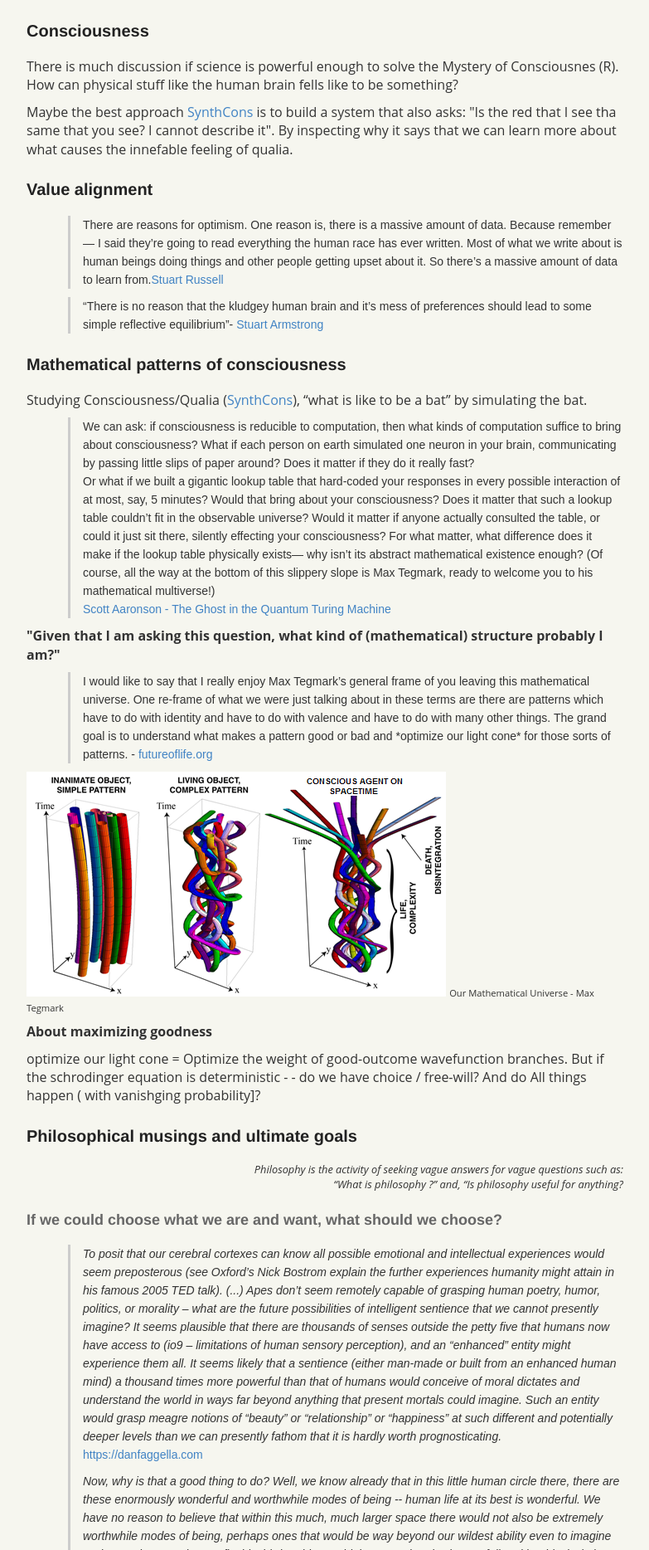
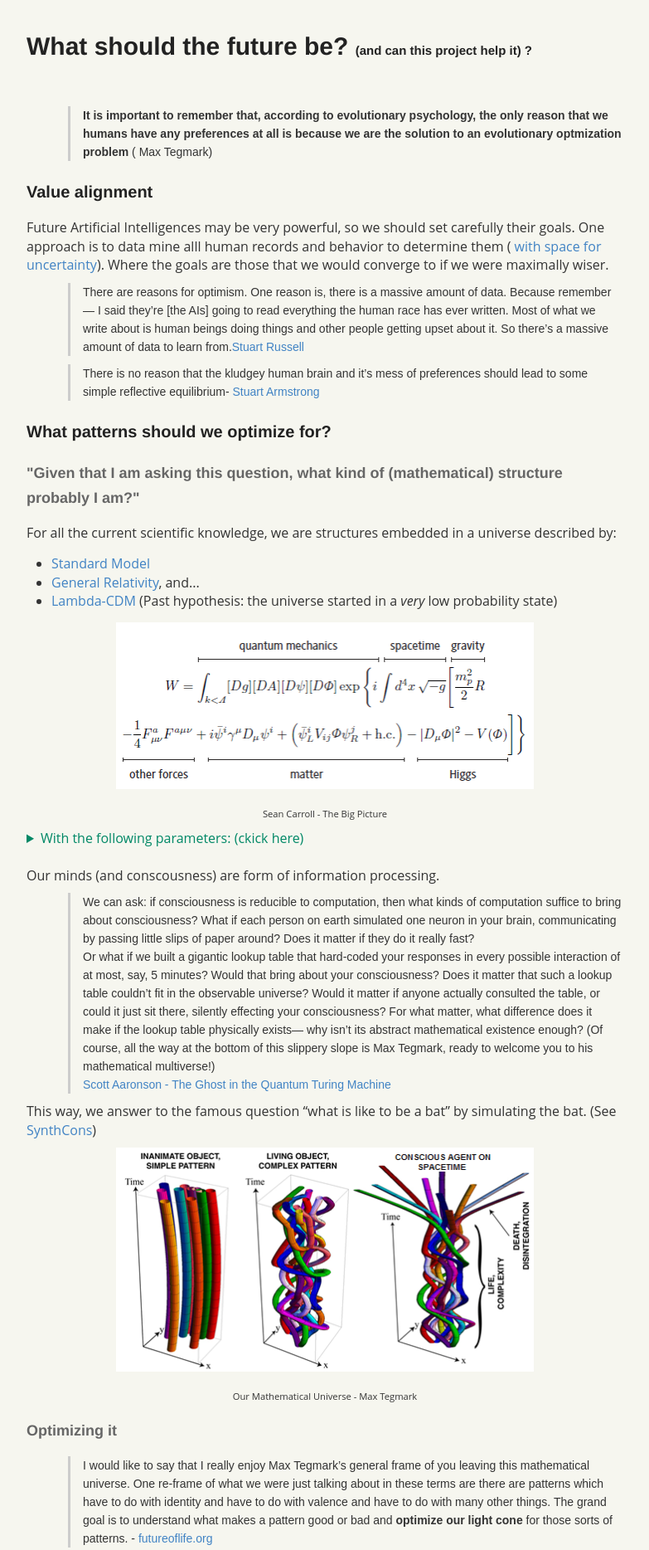
Before and after one commit to filipezf/filipezf.github.io, a plain HTML site: page consc.html in a window 1280 px wide. Shown: the top 1868 px of the page at 83% size, without its empty margins (248-1031 px from the left). Drawn offline with Linux system fonts and the light colour scheme.

Commit message:
Update consc.html

```diff
--- a/consc.html
+++ b/consc.html
@@ -7,53 +7,86 @@
 <p><body>
 <div class="container">
 
-<h3>Consciousness</h3>
 
-<p>There is much discussion if science is powerful enough to solve the Mystery of Consciousnes (R). How can physical stuff like the human brain fells like to be something?</p>
+<h1> What should the future be?
+<span style='font-size:50%'>(and can this project help it) ?</span>
+</h1>
 
-<p>Maybe the best approach <a href="references.html#SynthCons">SynthCons</a> is to build a system that also asks: "Is the red that I see tha same that you see? I cannot describe it". By inspecting why it says that we can learn more about what causes the innefable feeling of qualia.</p>
-
+<br>
+<blockquote>
+ <b>It is important to remember that, according to evolutionary psychology, the only reason that we humans have any preferences at all is because we are the solution to an evolutionary optmization problem</b> ( Max Tegmark)</blockquote>
 
 
 <h3> Value alignment</h3>
+Future Artificial Intelligences may be very powerful, so we should set carefully their goals. One approach is to data mine alll human records and behavior to determine them
+( <a href ='https://www.newworldai.com/three-principles-for-creating-safer-artificial-intelligence-stuart-russell/'>with space for uncertainty</a>).
+Where the goals are those that we would converge to if we were maximally wiser.
 <blockquote>
-There are reasons for optimism. One reason is, there is a massive amount of data. Because remember — I said they’re going to read everything the human race has ever written. Most of what we write about is human beings doing things and other people getting upset about it. So there’s a massive amount of data to learn from.<a href='https://www.newworldai.com/three-principles-for-creating-safer-artificial-intelligence-stuart-russell/'>Stuart Russell</a></blockquote>
-<p><blockquote>“There is no reason that the kludgey human brain and it’s mess of preferences should lead to some simple reflective equilibrium”- <a href='https://futureoflife.org/2019/09/17/synthesizing-a-humans-preferences-into-a-utility-function-with-stuart-armstrong'>Stuart Armstrong</a></blockquote>
+There are reasons for optimism. One reason is, there is a massive amount of data. Because remember — I said they’re [the AIs] going to read everything the human race has ever written. Most of what we write about is human beings doing things and other people getting upset about it. So there’s a massive amount of data to learn from.<a href='https://www.newworldai.com/three-principles-for-creating-safer-artificial-intelligence-stuart-russell/'>Stuart Russell</a></blockquote>
+<!-- b>BUT</b -->
+<p><blockquote>There is no reason that the kludgey human brain and it’s mess of preferences should lead to some simple reflective equilibrium- <a href='https://futureoflife.org/2019/09/17/synthesizing-a-humans-preferences-into-a-utility-function-with-stuart-armstrong'>Stuart Armstrong</a></blockquote>
 
-<h3>Mathematical patterns of consciousness</h3>
 
-Studying Consciousness/Qualia (<a href='references.html#SynthCons'>SynthCons</a>), “what is like  to be a bat” by simulating the bat.
+<h3>What patterns should we optimize for?</h3>
+
+<h4> "Given that I am asking this question, what kind of (mathematical) structure probably I am?" </h4>
+
+
+For all the current scientific knowledge, we are structures embedded in a universe described by:
+<ul>
+<li>  <a href='https://en.wikipedia.org/wiki/Standard_Model'> Standard Model</a>
+<li>  <a href='https://en.wikipedia.org/wiki/General_Relativity'> General Relativity</a>, and...
+<li> <a href='https://en.wikipedia.org/wiki/Lambda-CDM_model'> Lambda-CDM</a>
+  (Past hypothesis: the universe started in a <em>very</em> low probability state)
+</ul>
+<p><img src="equation.png" alt="Big Equation" title="" class='center'/><br>
+<span class='center' style='font-size:70%;text-align:center'>Sean Carroll - The Big Picture</span>
+</p>
+<details><summary>With the following parameters: (ckick here)</summary>
+<img src="parameters.jpg" alt="Parameters" title="" class='center'/>
+</details>
+<br>
+
+Our minds (and conscousness) are form of information processing.
+
 <blockquote>
 We can ask: if consciousness is reducible to computation, then what kinds of computation suffice to bring about consciousness? What if each person on earth simulated one neuron in your brain, communicating by passing little slips of paper around? Does it matter if they do it really fast?<br>
 Or what if we built a gigantic lookup table that hard-coded your responses in every possible interaction of at most, say, 5 minutes? Would that bring about your consciousness? Does it matter that such a lookup table couldn’t fit in the observable universe? Would it matter if anyone actually consulted the table, or could it just sit there, silently effecting your consciousness? For what matter, what difference does it make if the lookup table physically exists— why isn’t its abstract mathematical existence enough? (Of course, all the way at the bottom of this slippery slope is Max Tegmark, ready to welcome you to his mathematical multiverse!)<br>
 <a href='https://arxiv.org/abs/1306.0159'> Scott Aaronson - The Ghost in the Quantum Turing Machine </a>
 </blockquote>
 
+ This way, we answer to the famous question “what is like  to be a bat”  by simulating the bat. (See <a href='references.html#SynthCons'>SynthCons</a>)
 
-  <p><strong>"Given that I am asking this question, what kind of (mathematical) structure probably I am?"</strong></p>
+<p><img src="spacetime-conscious-pattern.png" alt="CONSCIOUSNESS PATTERN IMAGE" title="" class='center'/><br>
+<span class='center' style='font-size:70%;text-align:center'>Our Mathematical Universe - Max Tegmark</span>
+</p>
 
+<h4> Optimizing it</h4>
 
 <blockquote>
-I would like to say that I really enjoy Max Tegmark’s general frame of you leaving this mathematical universe. One re-frame of what we were just talking about in these terms are there are patterns which have to do with identity and have to do with valence and have to do with many other things. The grand goal is to understand what makes a pattern good or bad and *optimize our light cone* for those sorts of patterns.</em> - <a href="https://futureoflife.org/2019/05/23/on-consciousness-qualia-and-meaning-with-mike-johnson-and-andres-gomez-emilsson/">futureoflife.org</a>
+I would like to say that I really enjoy Max Tegmark’s general frame of you leaving this mathematical universe. One re-frame of what we were just talking about in these terms are there are patterns which have to do with identity and have to do with valence and have to do with many other things. The grand goal is to understand what makes a pattern good or bad and <b>optimize our light cone</b> for those sorts of patterns.</em> - <a href="https://futureoflife.org/2019/05/23/on-consciousness-qualia-and-meaning-with-mike-johnson-and-andres-gomez-emilsson/">futureoflife.org</a>
 </blockquote>
-
-<p><img src="spacetime-conscious-pattern.png" alt="CONSCIOUSNESS PATTERN IMAGE" title="" />
-<span style='font-size:70%;text-align:center'>Our Mathematical Universe - Max Tegmark</span>
-</p>
 
 
 
-<p><strong>About maximizing goodness</strong></p>
 
-<p>optimize our light cone = Optimize the weight of good-outcome  wavefunction branches. But if the schrodinger equation is deterministic - - do we have choice / free-will? And do All things happen ( with vanishging probability]?</p>
 
-<h3>Philosophical musings and ultimate goals</h3>
+<h3>Free Will</h3>
+
+<p>"Optimize our light cone" would mean ( according to <a href='https://en.wikipedia.org/wiki/Many-worlds_interpretation' >many-worlds interpretation of quantum mechanics</a>) maximize the weight of good-outcome wavefunction branches. Yet - as the Schrödinger equation is deterministic - this raises issues about free-will.</p>
+Moreover, as in quantum mechanics <a href='https://en.wikipedia.org/wiki/Totalitarian_principle'> 'Everything not forbidden is compulsory'</a>,
+ everythng (allowed by conservation laws) happens with some weight  in some branch of the wavefunction . For example your waste tunneling to gold, or the universe tunelling to a maximally (un)happy state - if we are (un)lucky to find ourselves in that 1 in 10<sup>-10<sup>120</sup></sup> branch.
+
+<h3>Philosophy</h3>
 
 <p><div style="overflow: hidden;"><div class="quote"><em>
 Philosophy is the activity of seeking vague answers for vague questions such as: “What is philosophy ?” and, “Is philosophy useful for anything?
 </em></div></div><p></p></p>
 
-<h4>If we could choose what we are and want, what should we choose?</h4>
+
+
+
+<h3>Our future descendents can achieve very positive experiences</h3>
 
 <blockquote>
   <p><em>To posit that our cerebral cortexes can know all possible emotional and intellectual experiences would seem preposterous (see Oxford’s Nick Bostrom explain the further experiences humanity might attain in his famous 2005 TED talk). (...)
@@ -61,22 +94,21 @@ Apes don’t seem remotely capable of grasping human poetry, humor, politics, or
 
 <p><em>Now, why is that a good thing to do? Well, we know already that in this little human circle there, there are these enormously wonderful and worthwhile modes of being -- human life at its best is wonderful. We have no reason to believe that within this much, much larger space there would not also be extremely worthwhile modes of being, perhaps ones that would be way beyond our wildest ability even to imagine or dream about. And so, to fix this third problem, I think we need -- slowly, carefully, with ethical wisdom and constraint -- develop the means that enable us to go out in this larger space and explore it and find the great values that might hide there.</em>  <a href="https://www.ted.com/talks/nick_bostrom_on_our_biggest_problems">nick_bostrom TED 2015</a></p>
 </blockquote>
-<p>-</p>
+
+<h4> They can also achieve very weird outcomes</h4>
+
 <div style='border: 2px solid rgb(200, 0,0); padding: 5px;  border-radius: 15px;'>
-if in the future we become able to create consiocus (artificial) beings , that means that we will have enough knowledge about how it work to create variations on it, all the gamut from a human to a mouse to a washing machine to increasing diverse information processing systems. The space of (positive, inimaginable-to-us positive, negative, etc ) modes of being  is embedded in a vast space of computations. When trying to evaluate them our notions of morality simply break down.<p>
-Put in another way, our morality evolved with us in a hunter-gatherer setting, and most of configurations of particles that we can put the universe into  are conpletely alien to us.
-</p><br><p style='color:DD0000'>Problem: how to order the posssible states/histories (of the particles) of the universe from "best" to "worst".</p>
+if in the future we become able to create consiocus (artificial) beings , that means that we will have enough knowledge about how it work to also create variations on it, all the gamut from an human to a mouse to a washing machine to increasing diversified information processing systems. The space of (negative, positive, inimaginably positive, etc ) modes of being is embedded in a even vaster space of computations. When trying to evaluate them, our notions of morality simply break down.<p>
+Put in another way, our morality evolved in a hunter-gatherer past, and most of configurations of particles that we can put the universe into are conpletely alien to us.
+</p><br><p style='color:DD0000'>Problem: how to order these posssible configurations of particles of the universe from "best" to "worst".</p>
 </div>
 <p>-</p>
- And about what we should choose:
-<blockquote>
- <b>It is important to remember that, according to evolutionary psychology, the only reason that we humans have any preferences at all is because we are the solution to an evolutionary optmization problem</b> ( Max Tegmark)</blockquote>
-
 
 <p>Let`s use artificial social agents to help investigate the space of possible computations and find <em>worthwile modes of being</em>. </p>
 
-<p><img src="cosmic-significance2.png" alt="Cosmic Significance" title="" /></p>
-<span style='font-size:80%;text-align:center'>What goals should we put in a hypothetical future Artificial Super Intelligence?</span>
+<p><img src="cosmic-significance2.png" alt="Cosmic Significance" title="" class='center' /></p>
+<span  class='center' style='font-size:80%;text-align:center'>If we could choose what we are and want, what should we choose?</span>
 
 </div>
+<p style='height:100px'>.</p>
 </body></html>
```
